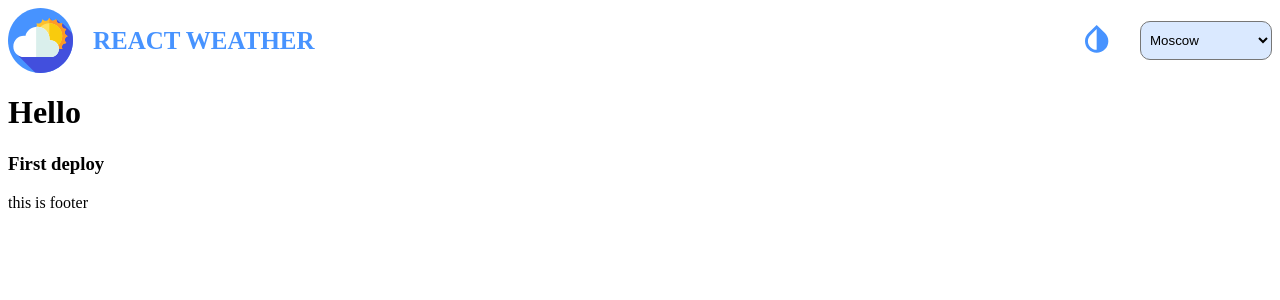
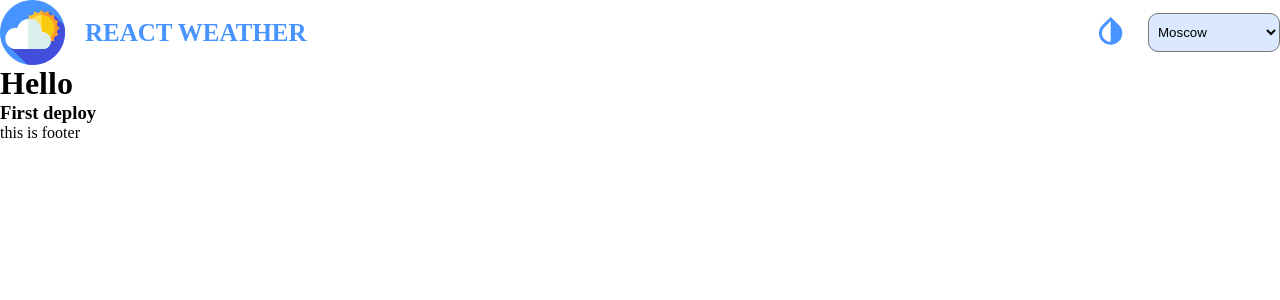
Before and after one commit to nikitauty/weather-app, a React (Vite) app: page / in a window 1280 px wide. Shown: the top 300 px of the page. Built offline with nearby package versions, Linux system fonts and the light colour scheme.

Commit message:
add new rule into prettier config, header complete

```diff
--- a/package.json
+++ b/package.json
@@ -26,6 +26,7 @@
     "eslint-plugin-react-hooks": "^4.6.0",
     "eslint-plugin-react-refresh": "^0.4.1",
     "prettier": "^3.0.0",
+    "prettier-plugin-organize-imports": "^3.2.3",
     "sass": "^1.63.6",
     "typescript": "^5.0.2",
     "vite": "^4.4.0"
--- a/src/app/App.tsx
+++ b/src/app/App.tsx
@@ -1,8 +1,17 @@
 import { Header } from '@/components/Header/Header';
+import { useContext } from 'react';
+import { ColorThemeContext } from '@/services/Contexts/ColorThemeContext/ColorThemeContext';
 
 export const App = () => {
+	const theme = useContext(ColorThemeContext);
+
 	return (
-		<>
+		<div
+			style={{
+				backgroundColor: theme?.theme?.main,
+				color: theme?.theme?.color,
+			}}
+		>
 			<Header />
 			<div>
 				<main className="main">
@@ -11,6 +20,6 @@ export const App = () => {
 				</main>
 			</div>
 			<footer className="footer">this is footer</footer>
-		</>
+		</div>
 	);
 };
--- a/src/components/Header/Header.module.scss
+++ b/src/components/Header/Header.module.scss
@@ -1,34 +1,29 @@
-.header{
+.header {
 	display: flex;
 	justify-content: space-between;
 	align-items: center;
 
-    .logo{
+	.logo {
 		display: flex;
 		align-items: center;
 
-        .logo__text{
+		.logo__text {
 			text-transform: uppercase;
 			font-size: 25px;
-            color: #4793FF;
+			color: #4793ff;
 			font-weight: 700;
 
 			margin-left: 20px;
 		}
 	}
 
-    .themeCity{
+	.themeCity {
 		display: flex;
 		align-items: center;
 
-        .theme{
-            border: 0;
-            background-color: #fff;
-        }
-
-        #city{
+		#city {
 			border-radius: 10px;
-            background: rgba(71, 147, 255, 0.20);
+			background: rgba(71, 147, 255, 0.2);
 
 			margin-left: 20px;
 			padding: 10px 5px;
--- a/src/components/Header/Header.tsx
+++ b/src/components/Header/Header.tsx
@@ -1,7 +1,6 @@
+import { ChangeThemeBtn } from '@/features/ChangeThemeBtn/ChangeThemeBtn';
 import styles from '@/components/Header/Header.module.scss';
 import logo from '@/shared/assets/Header logo.svg';
-import theme from '@/shared/assets/invert_colors.svg';
-
 
 export const Header = () => {
 	return (
@@ -11,7 +10,7 @@ export const Header = () => {
 				<span className={styles.logo__text}>react weather</span>
 			</div>
 			<div className={styles.themeCity}>
-                <button className={styles.theme}><img src={theme} alt="theme" /></button>
+				<ChangeThemeBtn />
 				<select name="city" id={styles.city}>
 					<option value="1">Moscow</option>
 					<option value="2">Saint Petersburg</option>
--- /dev/null
+++ b/src/features/ChangeThemeBtn/ChangeThemeBtn.module.scss
@@ -0,0 +1,6 @@
+.theme {
+	border: 0;
+	background-color: inherit;
+
+	cursor: pointer;
+}
--- /dev/null
+++ b/src/features/ChangeThemeBtn/ChangeThemeBtn.tsx
@@ -0,0 +1,27 @@
+import styles from '@/features/ChangeThemeBtn/ChangeThemeBtn.module.scss';
+import {
+	ColorThemeContext,
+	IThemeContext,
+} from '@/services/Contexts/ColorThemeContext/ColorThemeContext';
+import lightTheme from '@/shared/assets/invert_colors.svg';
+import { useContext } from 'react';
+import { themes } from '@/services/Contexts/ColorThemeContext/themes';
+
+export const ChangeThemeBtn = () => {
+	const theme = useContext<IThemeContext | null>(ColorThemeContext);
+
+	return (
+		<button
+			className={styles.theme}
+			onClick={() => {
+				if (theme?.theme?.color === '#000') {
+					theme.setTheme(themes.dark);
+				} else {
+					theme?.setTheme(themes.light);
+				}
+			}}
+		>
+			<img src={lightTheme} alt="theme" />
+		</button>
+	);
+};
--- a/src/main.tsx
+++ b/src/main.tsx
@@ -1,9 +1,12 @@
 import * as React from 'react';
 import * as ReactDOM from 'react-dom/client';
 import { App } from './app/App';
+import { ColorThemeContextProvider } from './services/Contexts/ColorThemeContext/ColorThemeContext';
 
 ReactDOM.createRoot(document.getElementById('root') as HTMLElement).render(
 	<React.StrictMode>
-		<App />
+		<ColorThemeContextProvider>
+			<App />
+		</ColorThemeContextProvider>
 	</React.StrictMode>,
 );
--- /dev/null
+++ b/src/services/Contexts/ColorThemeContext/ColorThemeContext.tsx
@@ -0,0 +1,33 @@
+import { FunctionComponent, createContext, useState } from 'react';
+
+interface ColorThemeContextProviderProps {
+	children: React.ReactNode;
+}
+
+export interface ITheme {
+	light: {
+		main: string;
+		color: string;
+	};
+	dark: {
+		main: string;
+		color: string;
+	};
+}
+
+export interface IThemeContext {
+	theme: ITheme['light'] | ITheme['dark'] | null;
+	setTheme: React.Dispatch<React.SetStateAction<ITheme['light'] | ITheme['dark'] | null>>;
+}
+
+export const ColorThemeContext = createContext<IThemeContext | null>(null);
+
+export const ColorThemeContextProvider: FunctionComponent<ColorThemeContextProviderProps> = ({
+	children,
+}) => {
+	const [theme, setTheme] = useState<ITheme['light'] | ITheme['dark'] | null>(null);
+
+	return (
+		<ColorThemeContext.Provider value={{ theme, setTheme }}>{children}</ColorThemeContext.Provider>
+	);
+};
--- /dev/null
+++ b/src/services/Contexts/ColorThemeContext/themes.ts
@@ -0,0 +1,12 @@
+import { ITheme } from './ColorThemeContext';
+
+export const themes: ITheme = {
+	light: {
+		main: '#fff',
+		color: '#000',
+	},
+	dark: {
+		main: '#0D1117',
+		color: '#fff',
+	},
+};
--- a/src/shared/styles/global.scss
+++ b/src/shared/styles/global.scss
@@ -1,3 +1,8 @@
-body{
-    font-family: Montserrat;
+* {
+	margin: 0;
+	padding: 0;
 }
+
+body {
+	font-family: Montserrat;
+}
```
Also changed, not shown: src/ui/ChangeThemeBtn/ChangeThemeBtn.tsx (deleted, +0 -7 lines), 2 other files (tests, documents, lock files or other folders). Lines whose indentation alone changed are shown as unchanged.
